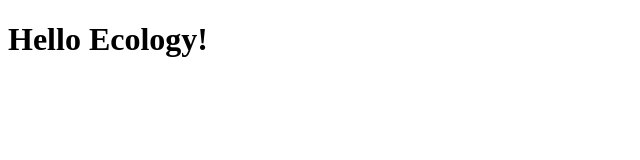
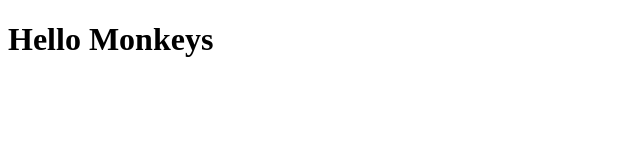
Before and after one commit to Themyth32/Flora-and-Fauna, a plain HTML site: page index.html in a window 1280 px wide. Shown: the full height of the page, 0-640 px from the left. Drawn offline with Linux system fonts and the light colour scheme.

Commit message:
Update index.html

```diff
--- a/index.html
+++ b/index.html
@@ -4,6 +4,6 @@
   <title>Ecology Map</title>
 </head>
 <body>
-  <h1>Hello Ecology!</h1>
+  <h1>Hello Monkeys</h1>
 </body>
 </html>
```
